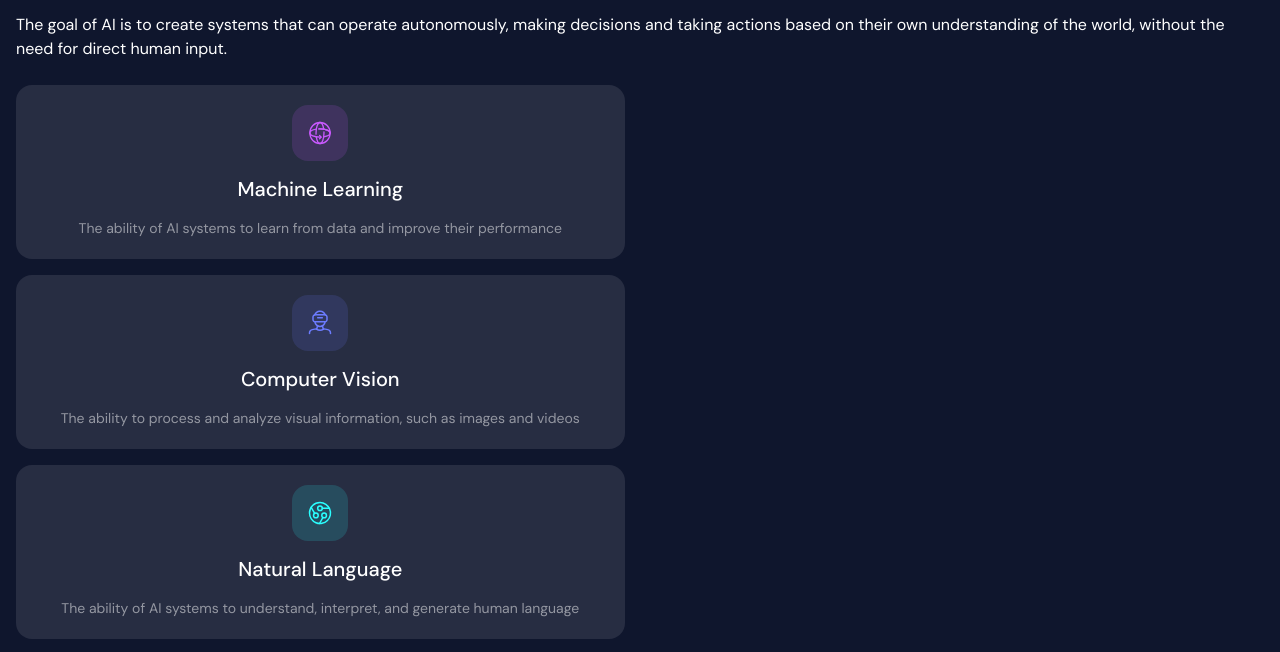
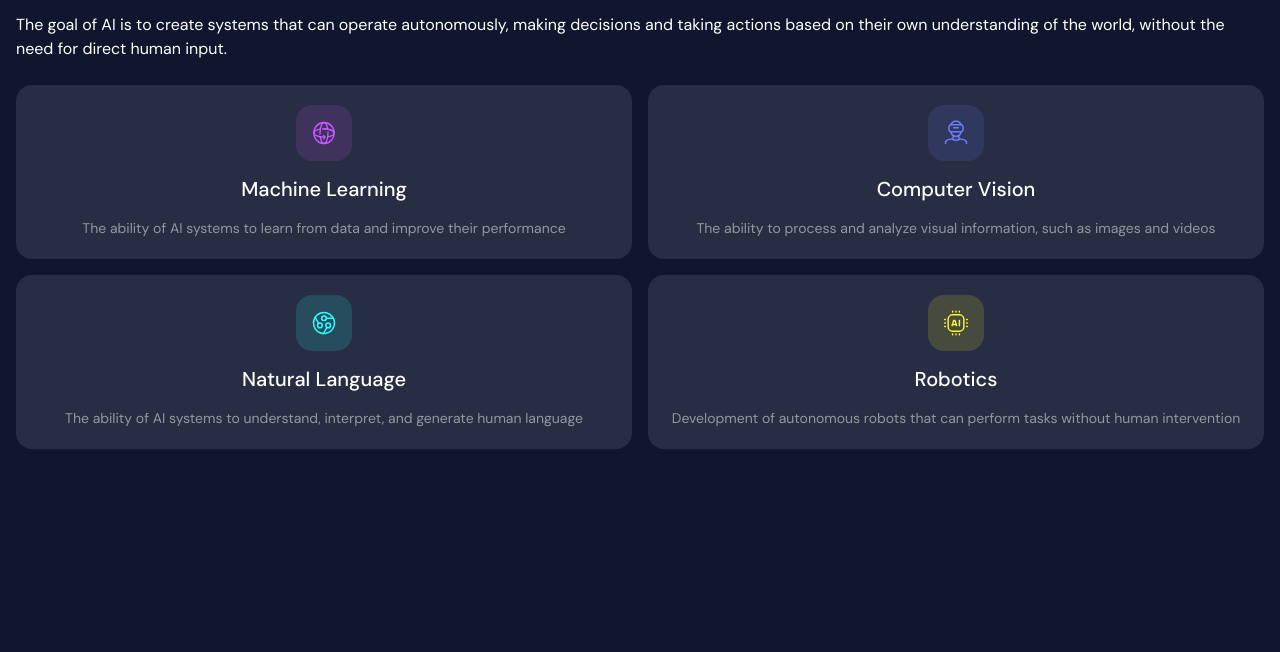
Before and after one commit to gszul/sekcja-4-obszarow-ai, a website built with Vite: page index.html in a window 1280 px wide. Shown: the part 91-743 px from the top of the page. Built offline with nearby package versions, Linux system fonts and the light colour scheme.

Commit message:
mobile display change to flex

```diff
--- a/src/pages/home-page/styles/home-page.scss
+++ b/src/pages/home-page/styles/home-page.scss
@@ -15,7 +15,8 @@ main {
 }
 
 .tiles-section {
-    display: grid;
+    display: flex;
+    flex-wrap: wrap;
     text-align: center;
     gap: 1rem;
 }
@@ -24,6 +25,7 @@ main {
     background-color: var(--color-tile-background);
     border-radius: var(--radius-mobile);
     padding: 1.25rem;
+    flex: 1 max(14.1rem, 45%);
 
     // colors for symbol background
     &:nth-child(1) {
```
